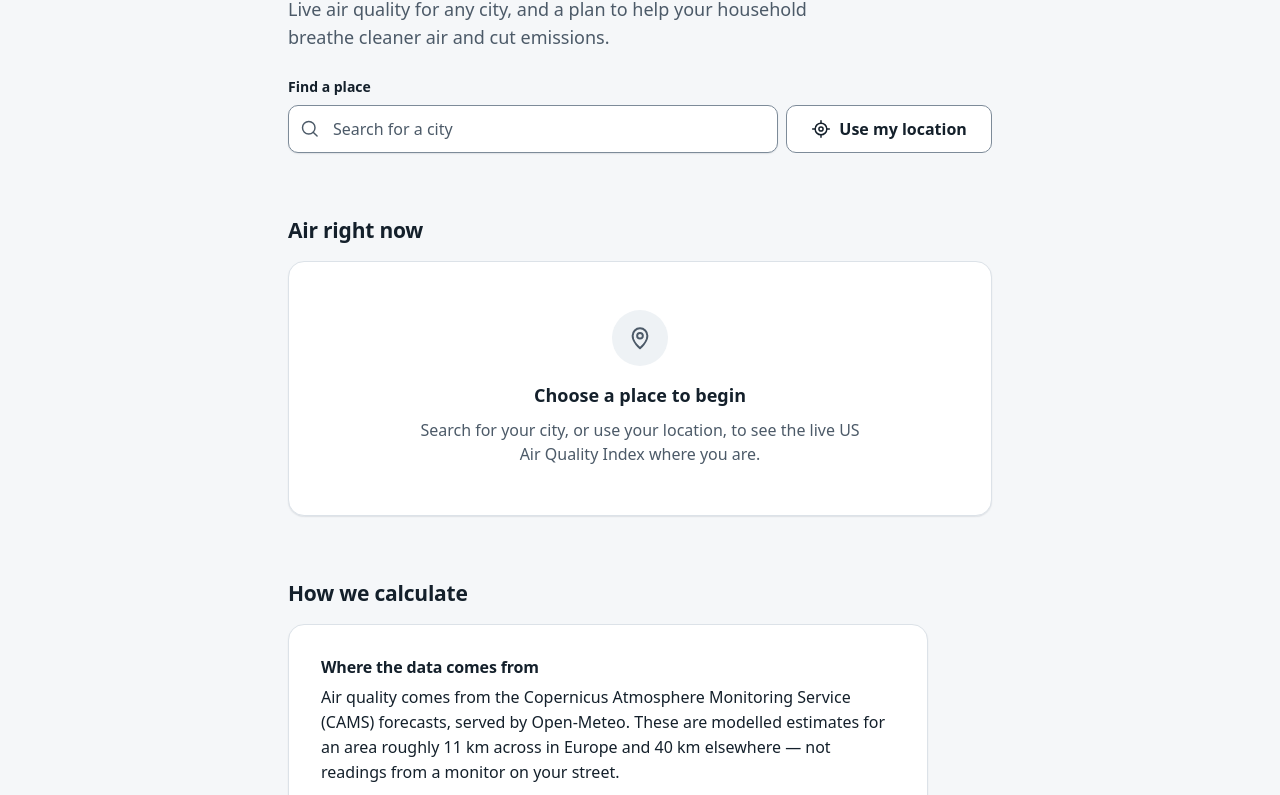
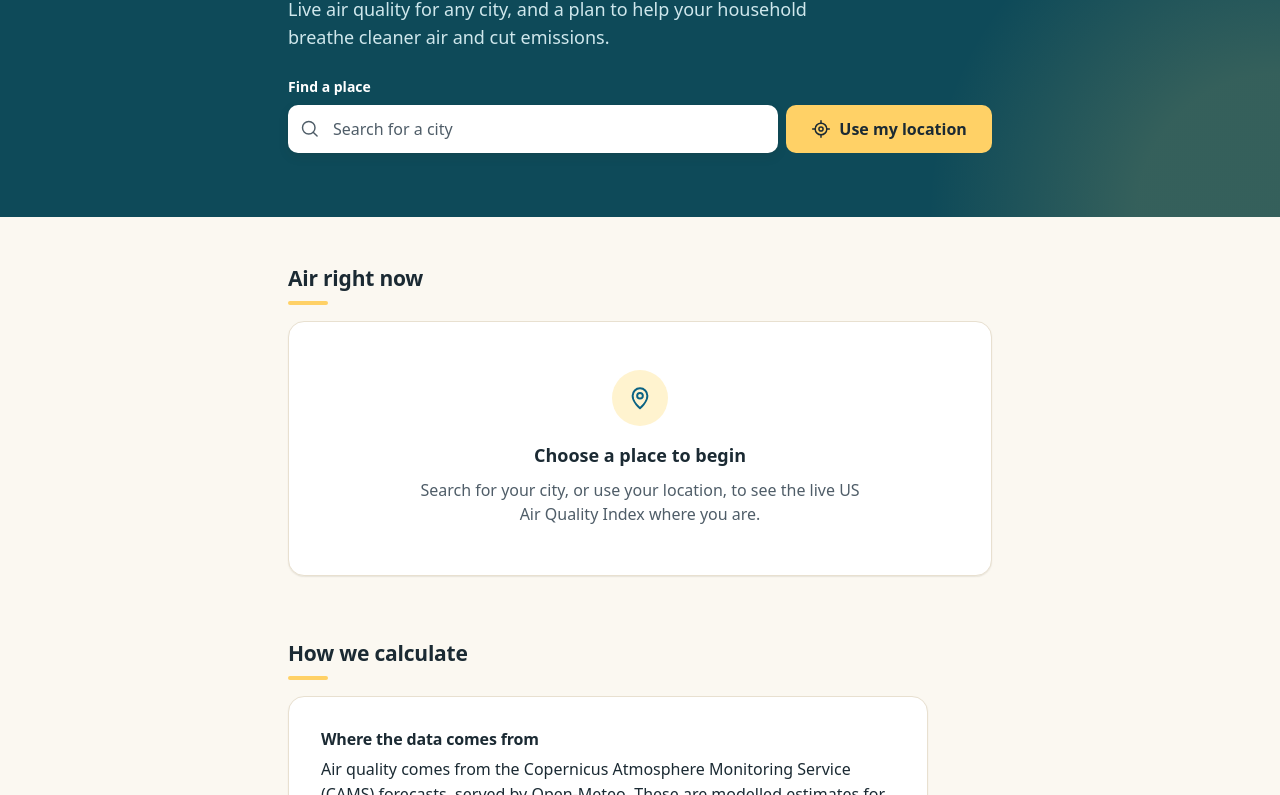
Before and after one commit to CodeVishal-17/Promptwar_challenge6, a website built with Vite: page web/index.html in a window 1280 px wide. Shown: the part 173-968 px from the top of the page. Built offline with nearby package versions, Linux system fonts and the light colour scheme.

Commit message:
feat: bright teal-and-sun theme and clearer location errors
The app no longer follows the system dark mode. One bright theme for
everyone: a deep-teal header and hero band over a warm cream page with
white cards, sky-teal links and sunny-yellow highlights. Inside the band
the text tokens switch to white, pale teal and yellow, so every label,
message and focus ring there stays above 5.8:1.

"Use my location" now says why it failed: access blocked (with a pointer
to site settings), position unavailable, or timed out.

Co-Authored-By: Claude Opus 5.5 <noreply@anthropic.com>

```diff
--- a/web/index.html
+++ b/web/index.html
@@ -3,9 +3,8 @@
   <head>
     <meta charset="utf-8" />
     <meta name="viewport" content="width=device-width, initial-scale=1" />
-    <meta name="color-scheme" content="light dark" />
-    <meta name="theme-color" content="#f5f7f9" media="(prefers-color-scheme: light)" />
-    <meta name="theme-color" content="#0e1419" media="(prefers-color-scheme: dark)" />
+    <meta name="color-scheme" content="light" />
+    <meta name="theme-color" content="#0e4a59" />
     <meta
       name="description"
       content="Live air quality for any city, with a low-emission plan for your household."
@@ -45,8 +44,8 @@
     </header>
 
     <main id="main" tabindex="-1">
-      <div class="container page">
-        <section class="intro" aria-labelledby="page-title">
+      <div class="hero">
+        <section class="container intro" aria-labelledby="page-title">
           <h1 id="page-title" class="intro__title">How’s the air today?</h1>
           <p class="intro__lede">
             Live air quality for any city, and a plan to help your household breathe cleaner air and
@@ -60,7 +59,9 @@
             </p>
           </noscript>
         </section>
+      </div>
 
+      <div class="container page">
         <section id="now" class="section" aria-labelledby="now-title">
           <h2 id="now-title" class="section__title" tabindex="-1">Air right now</h2>
           <div id="now-body" class="section__body">
--- a/web/src/components/locationSearch.ts
+++ b/web/src/components/locationSearch.ts
@@ -9,6 +9,18 @@ const MIN_QUERY = 2;
 const MAX_QUERY = 80;
 const LOCATE_LABEL = 'Use my location';
 const GEO_FAILED = "Couldn't get your location — search for your city instead.";
+/** Keyed by GeolocationPositionError.code, so each failure says how to fix it. */
+const GEO_MESSAGES: Record<number, string> = {
+  1: "Location access is blocked for this site. Allow it in your browser's site settings, or search for your city.",
+  2: "Your device couldn't work out where you are. Check that location is turned on, or search for your city.",
+  3: 'Finding your location took too long. Try again, or search for your city.',
+};
+
+/** The message for a failed geolocation: specific for the browser's error codes, general otherwise. */
+function geoErrorMessage(err: unknown): string {
+  const code = (err as { code?: unknown } | null | undefined)?.code;
+  return (typeof code === 'number' && GEO_MESSAGES[code]) || GEO_FAILED;
+}
 const NO_RESULTS = 'No places found. Check the spelling, or try a nearby larger city.';
 
 interface Deps {
@@ -273,9 +285,10 @@ export function mountLocationSearch(
         lat: round2(lat),
         lon: round2(lon),
       });
-    } catch {
-      setMessage(GEO_FAILED, 'error');
-      announce(GEO_FAILED);
+    } catch (err) {
+      const text = geoErrorMessage(err);
+      setMessage(text, 'error');
+      announce(text);
     } finally {
       locating = false;
       locate.removeAttribute('aria-disabled');
--- a/web/src/styles/components.css
+++ b/web/src/styles/components.css
@@ -6,12 +6,76 @@
   flex-shrink: 0;
 }
 
+/* ---------- The deep-teal band: header and hero ---------- */
+
+/*
+ * The header and hero share one dark band. Inside it the text tokens are re-pointed at the band
+ * colours, so every component placed there (labels, messages, focus rings) stays readable
+ * without its own dark-band rules.
+ */
+.site-header,
+.hero {
+  --color-text: var(--band-text);
+  --color-text-muted: var(--band-text-muted);
+  --color-accent: var(--band-accent);
+  --color-focus: var(--band-accent);
+  --color-danger: var(--band-danger);
+  --color-border: var(--band-line);
+
+  background-color: var(--band-bg);
+  color: var(--color-text);
+}
+
+.site-header {
+  border-bottom: 1px solid var(--band-line);
+}
+
+/* A soft sun glow in the corner of the hero: decoration only, kept clear of the text column. */
+.hero {
+  background-image: radial-gradient(
+    circle at 100% 100%,
+    var(--band-glow) 0,
+    var(--band-glow) 9rem,
+    transparent 22rem
+  );
+}
+
+/*
+ * The search field and its suggestions are white cards on the band, so they switch the tokens
+ * back to the page palette.
+ */
+.hero .combobox {
+  --color-text: #1b2a33;
+  --color-text-muted: #4f5d68;
+  --color-accent: #0a6283;
+  --color-focus: var(--band-accent);
+  --color-border: #e8e0d0;
+
+  color: var(--color-text);
+}
+
+.hero .combobox__input {
+  border-color: transparent;
+  box-shadow: var(--shadow-md);
+}
+
+.hero .combobox__input:hover {
+  border-color: transparent;
+  box-shadow: var(--shadow-lg);
+}
+
+/* Use my location: a sunny button with dark text. */
+.hero .locate-button {
+  border-color: transparent;
+  background: var(--color-sun);
+  color: #1b2a33;
+}
+
+.hero .locate-button:hover {
+  background: #ffdc85;
+}
+
 /* ---------- Header and brand ---------- */
-
-.site-header {
-  border-bottom: 1px solid var(--color-border);
-  background: var(--color-surface);
-}
 
 .site-header__inner {
   display: flex;
@@ -40,7 +104,7 @@
 }
 
 .brand__sun {
-  fill: var(--color-accent);
+  fill: var(--color-sun);
 }
 
 .brand__breeze {
@@ -80,6 +144,13 @@
 .intro {
   display: grid;
   gap: var(--space-3);
+  padding-block: var(--space-6) var(--space-7);
+}
+
+@media (min-width: 48rem) {
+  .intro {
+    padding-block: var(--space-7) var(--space-8);
+  }
 }
 
 .intro__title {
@@ -106,6 +177,17 @@
 
 .section__title {
   font-size: var(--text-xl);
+}
+
+/* A short sunny underline under each section heading: decoration only. */
+.section__title::after {
+  content: '';
+  display: block;
+  width: 2.5rem;
+  height: 4px;
+  margin-top: var(--space-2);
+  border-radius: var(--radius-pill);
+  background: var(--color-sun);
 }
 
 .card {
@@ -147,7 +229,7 @@
 }
 
 .btn--primary {
-  background: var(--color-text);
+  background: var(--band-bg);
   color: var(--color-on-inverse);
 }
 
@@ -627,8 +709,8 @@
   margin-bottom: var(--space-2);
   padding: 0.9rem;
   border-radius: var(--radius-pill);
-  background: var(--color-sunken);
-  color: var(--color-text-muted);
+  background: var(--color-sun-soft);
+  color: var(--color-accent);
 }
 
 .empty-state__title {
--- a/web/src/styles/tokens.css
+++ b/web/src/styles/tokens.css
@@ -1,31 +1,47 @@
 /*
- * Clearday design tokens. Calm neutrals carry the interface; the six EPA AQI colours are the only
- * strong colours, and they appear only as swatches and bands — never as text or behind text.
+ * Clearday design tokens. One bright theme for everyone: a deep-teal band (header and hero) over a
+ * warm cream page with white cards, sky-teal links and sunny-yellow highlights. The six EPA AQI
+ * colours appear only as swatches and bands — never as text or behind text.
  *
  * Contrast (WCAG 2.2, checked with the relative-luminance formula):
- *   light  text 16.5:1 on surface · muted 7.1:1 · link 7.3:1 · border-strong 3.5:1 · focus 7.3:1
- *   dark   text 14.3:1 on surface · muted 7.3:1 · link 8.7:1 · border-strong 3.4:1 · focus 8.7:1
- * Every text pair is at least 5.9:1 on every surface it can sit on (bg, surface, sunken, accent-soft).
+ *   page  text 14.7:1 on surface · muted 6.8:1 · link 6.8:1 · border-strong 4.2:1 · focus 6.8:1
+ *   band  text 9.8:1 · muted 7.6:1 · sun (focus, links) 6.8:1 · coral (errors) 5.8:1
+ *   dark text on a sun button 10.2:1
+ * Every page text pair is at least 5.9:1 on every surface it can sit on (bg, surface, sunken,
+ * accent-soft, sun-soft).
  */
 :root {
-  color-scheme: light dark;
+  color-scheme: light;
 
-  /* Neutrals — light */
-  --color-bg: #f5f7f9;
+  /* Page */
+  --color-bg: #fbf8f1;
   --color-surface: #ffffff;
-  --color-sunken: #eef2f5;
-  --color-border: #dce2e8;
-  --color-border-strong: #7d8b99;
-  --color-text: #14202b;
-  --color-text-muted: #4c5a68;
-  --color-accent: #1d5a8c;
-  --color-accent-soft: #e7eff7;
+  --color-sunken: #f5f0e5;
+  --color-border: #e8e0d0;
+  --color-border-strong: #857b6c;
+  --color-text: #1b2a33;
+  --color-text-muted: #4f5d68;
+  --color-accent: #0a6283;
+  --color-accent-soft: #e4f2f6;
   --color-danger: #a4332a;
-  --color-focus: #1d5a8c;
+  --color-focus: #0a6283;
   --color-on-inverse: #ffffff;
-  --color-skeleton: #e6ebf0;
-  --color-skeleton-shine: #f3f6f8;
-  --color-swatch-ring: rgb(20 32 43 / 0.18);
+  --color-skeleton: #efe9dc;
+  --color-skeleton-shine: #f8f4ec;
+  --color-swatch-ring: rgb(27 42 51 / 0.18);
+
+  /* Sunny highlights: fills and chips only, never as text on a light surface. */
+  --color-sun: #ffd166;
+  --color-sun-soft: #fff3cf;
+
+  /* The deep-teal band behind the header and hero, and what sits on it. */
+  --band-bg: #0e4a59;
+  --band-glow: rgb(255 209 102 / 0.16);
+  --band-text: #ffffff;
+  --band-text-muted: #cfe7ec;
+  --band-accent: #ffd166;
+  --band-danger: #ffb4a8;
+  --band-line: rgb(255 255 255 / 0.14);
 
   /* EPA AQI category colours (US EPA Technical Assistance Document, 2024). Swatches and bands only. */
   --aqi-good: #00e400;
@@ -76,9 +92,9 @@
   --radius-md: 10px;
   --radius-lg: 16px;
   --radius-pill: 999px;
-  --shadow-sm: 0 1px 2px rgb(20 32 43 / 0.06), 0 1px 1px rgb(20 32 43 / 0.04);
-  --shadow-md: 0 4px 12px rgb(20 32 43 / 0.08), 0 1px 3px rgb(20 32 43 / 0.06);
-  --shadow-lg: 0 12px 32px rgb(20 32 43 / 0.12), 0 2px 6px rgb(20 32 43 / 0.06);
+  --shadow-sm: 0 1px 2px rgb(60 45 20 / 0.06), 0 1px 1px rgb(60 45 20 / 0.04);
+  --shadow-md: 0 4px 12px rgb(60 45 20 / 0.08), 0 1px 3px rgb(60 45 20 / 0.06);
+  --shadow-lg: 0 12px 32px rgb(60 45 20 / 0.12), 0 2px 6px rgb(60 45 20 / 0.06);
 
   /* Interaction */
   --target-min: 2.75rem; /* 44 px: above the 24 px WCAG 2.2 minimum */
@@ -87,31 +103,6 @@
   --duration-fast: 120ms;
   --duration: 200ms;
   --ease: cubic-bezier(0.2, 0, 0, 1);
-}
-
-@media (prefers-color-scheme: dark) {
-  :root {
-    --color-bg: #0e1419;
-    --color-surface: #151d24;
-    --color-sunken: #1b252e;
-    --color-border: #26323d;
-    --color-border-strong: #61717f;
-    --color-text: #e6ecf1;
-    --color-text-muted: #9dabb8;
-    --color-accent: #8dbdf0;
-    --color-accent-soft: #1d2e3f;
-    --color-danger: #f0928a;
-    --color-focus: #8dbdf0;
-    --color-on-inverse: #0e1419;
-    --color-skeleton: #1d2730;
-    --color-skeleton-shine: #26313b;
-    --color-swatch-ring: rgb(230 236 241 / 0.28);
-    --aqi-none: #4a5864;
-
-    --shadow-sm: 0 1px 2px rgb(0 0 0 / 0.4);
-    --shadow-md: 0 4px 14px rgb(0 0 0 / 0.45), 0 1px 3px rgb(0 0 0 / 0.3);
-    --shadow-lg: 0 14px 36px rgb(0 0 0 / 0.55), 0 2px 6px rgb(0 0 0 / 0.35);
-  }
 }
 
 /* Maps a category name on any element to its EPA colour, for swatches and bands. */
```
Also changed, not shown: tests/web/components/locationSearch.test.ts (+22 -0 lines), README.md.
